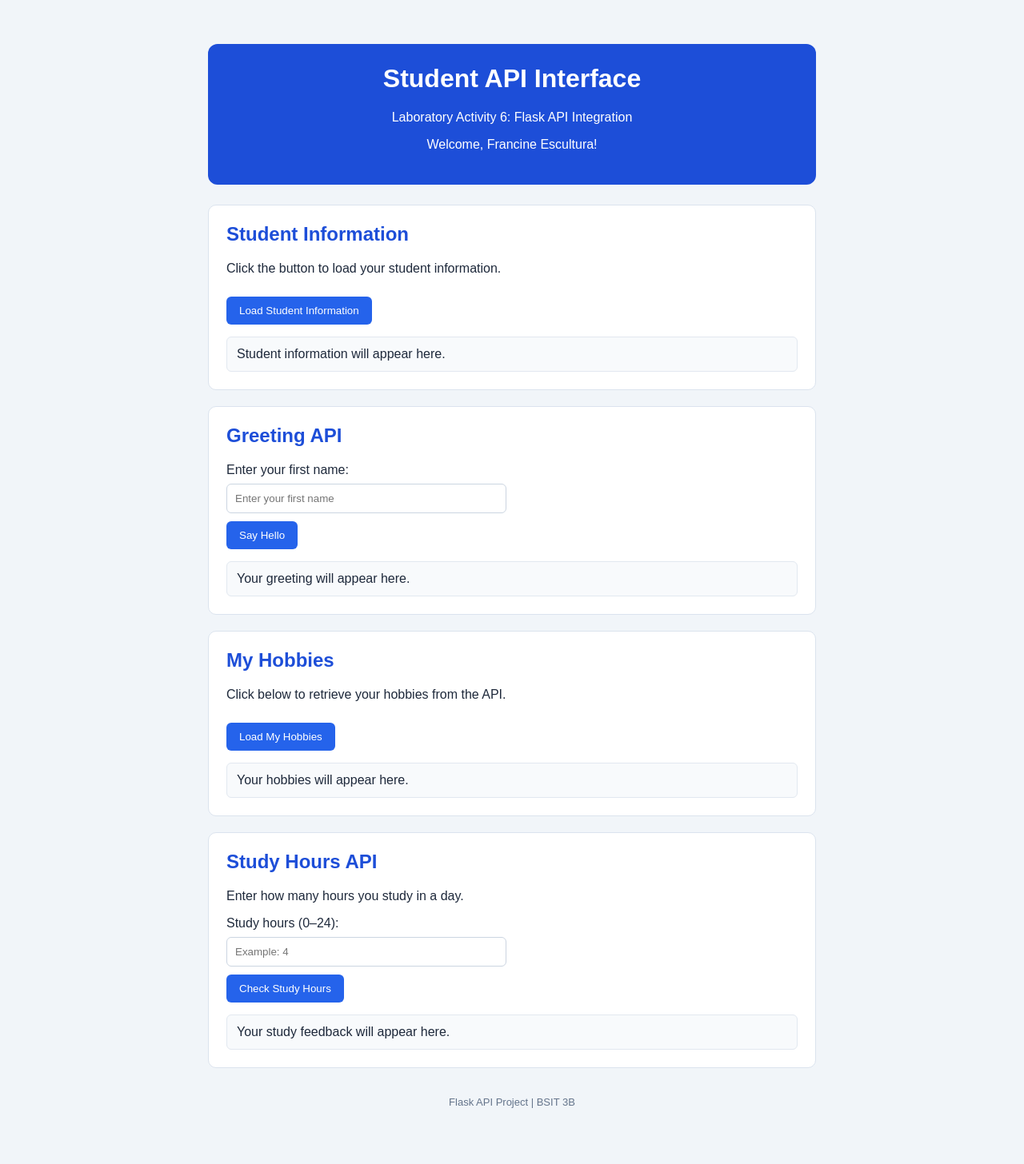
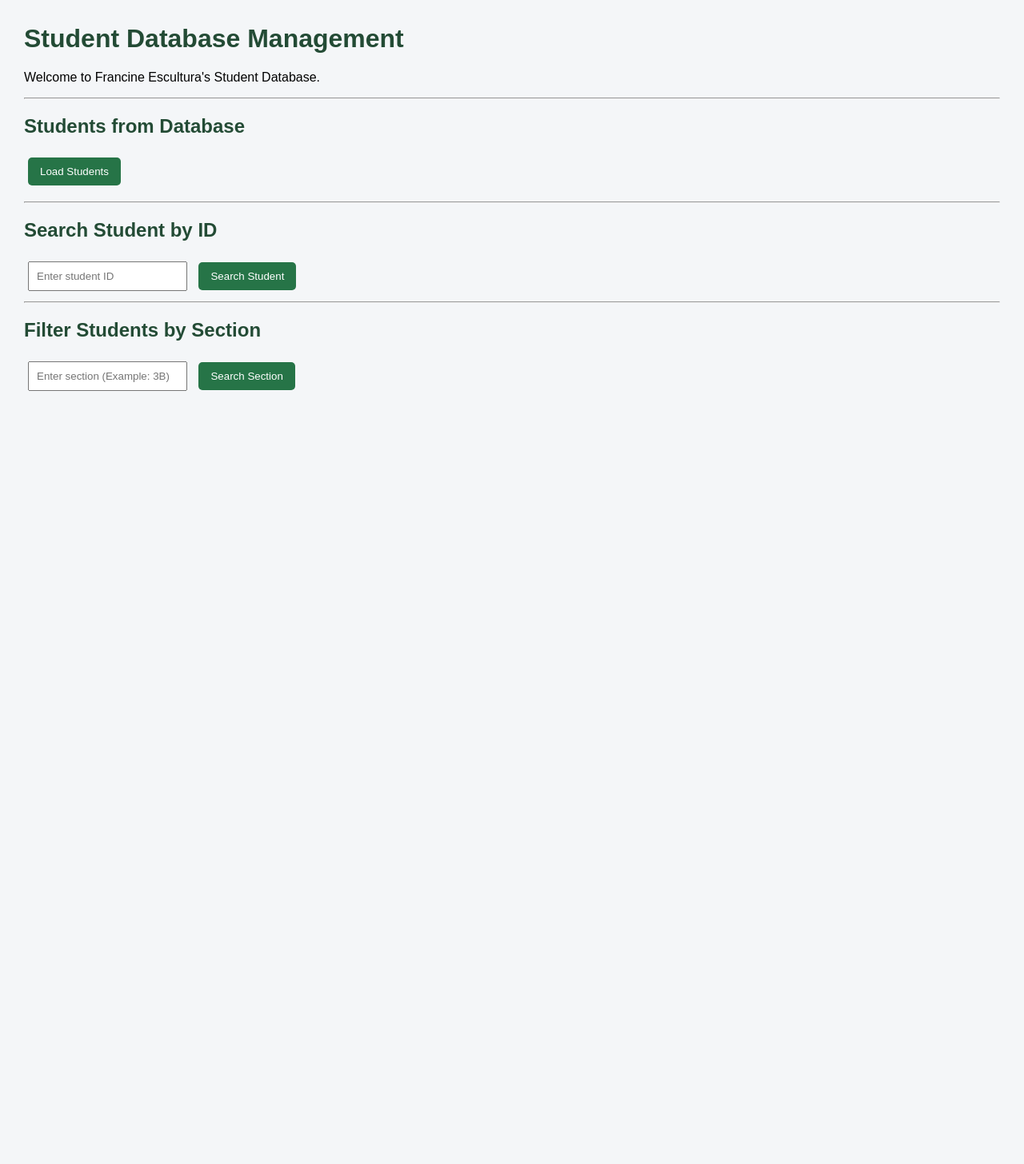
Before and after one commit to esculturafrancine/francineescultura, a Flask app: page / in a window 1280 px wide. Shown: the whole page at 80% size. After the commit the page ends 489 px from the top, so only its background shows below. Run offline with Flask 3, Linux system fonts and the light colour scheme.

Commit message:
Integrate SQLite database with Flask API

```diff
--- a/app.py
+++ b/app.py
@@ -1,16 +1,18 @@
 
+import sqlite3
 from flask import Flask, jsonify, request, render_template
 
 app = Flask(__name__)
 
+def get_db_connection():
+    conn = sqlite3.connect('students.db')
+    conn.row_factory = sqlite3.Row
+    return conn
 
-# Home Page - Display HTML Interface
 @app.route('/')
 def home():
     return render_template('index.html')
 
-
-# 1. Student Information API
 @app.route('/student')
 def get_student():
     return jsonify({
@@ -21,21 +23,11 @@ def get_student():
         "section": "3B"
     })
 
-
-# 2. Greeting API
 @app.route('/hello')
 def say_hello():
-    name = request.args.get('name', 'Student').strip()
+    name = request.args.get('name', 'Student')
+    return jsonify({"message": f"Hello, {name}!"})
 
-    if not name:
-        name = 'Student'
-
-    return jsonify({
-        "message": f"Hello, {name}!"
-    })
-
-
-# 3. Hobbies API
 @app.route('/hobbies')
 def get_hobbies():
     return jsonify({
@@ -44,37 +36,56 @@ def get_hobbies():
             "Listening to music",
             "Watching movies",
             "Learning programming"
-        ],
-        "total_hobbies": 3
+        ]
     })
 
-
-# 4. Study Hours API
 @app.route('/studyhours')
 def study_hours():
     hours = request.args.get('hours', default=None, type=float)
 
-    # Validate study hours
     if hours is None or hours < 0 or hours > 24:
-        return jsonify({
-            "error": "Please enter study hours between 0 and 24."
-        }), 400
-
-    # Provide feedback based on study hours
-    if hours >= 6:
-        message = "Great study effort!"
-    elif hours >= 3:
-        message = "Good study schedule!"
-    else:
-        message = "Consider spending more time studying."
+        return jsonify({"error": "Enter study hours between 0 and 24."}), 400
 
     return jsonify({
         "student": "Francine Escultura",
-        "study_hours": hours,
-        "feedback": message
+        "study_hours": hours
     })
 
+# Get all students from the database
+@app.route('/students')
+def get_students():
+    conn = get_db_connection()
+    students = conn.execute(
+        'SELECT * FROM students'
+    ).fetchall()
+    conn.close()
 
-# Run Flask Application
+    return jsonify([dict(student) for student in students])
+
+# Get one student by ID
+@app.route('/students/<int:id>')
+def get_student_by_id(id):
+    conn = get_db_connection()
+    student = conn.execute(
+        'SELECT * FROM students WHERE id = ?', (id,)
+    ).fetchone()
+    conn.close()
+
+    if student is None:
+        return jsonify({"error": "Student not found"}), 404
+
+    return jsonify(dict(student))
+
+# Additional task: Get students by section
+@app.route('/students/section/<section>')
+def get_students_by_section(section):
+    conn = get_db_connection()
+    students = conn.execute(
+        'SELECT * FROM students WHERE section = ?', (section,)
+    ).fetchall()
+    conn.close()
+
+    return jsonify([dict(student) for student in students])
+
 if __name__ == '__main__':
-    app.run(debug=True)
+    app.run(host='0.0.0.0', port=5000, debug=True, use_reloader=False)
--- a/templates/index.html
+++ b/templates/index.html
@@ -4,350 +4,175 @@
 <head>
     <meta charset="UTF-8">
     <meta name="viewport" content="width=device-width, initial-scale=1.0">
-    <title>Francine's Student API Interface</title>
+    <title>Student Database</title>
 
     <style>
-        * {
-            box-sizing: border-box;
+        body {
+            font-family: Arial, sans-serif;
+            background: #f4f6f8;
+            margin: 30px;
         }
 
-        body {
-            font-family: Arial, sans-serif;
-            max-width: 800px;
-            margin: 35px auto;
-            padding: 20px;
-            background: #f1f5f9;
-            color: #1e293b;
-        }
-
-        header {
-            text-align: center;
-            background: #1d4ed8;
-            color: white;
-            padding: 25px 15px;
-            border-radius: 12px;
-            margin-bottom: 25px;
-        }
-
-        header h1 {
-            margin-top: 0;
-        }
-
-        .card {
-            background: white;
-            padding: 22px;
-            margin-bottom: 20px;
-            border-radius: 10px;
-            border: 1px solid #dbe3ee;
-        }
-
-        h2 {
-            color: #1d4ed8;
-            margin-top: 0;
+        h1, h2 {
+            color: #234b35;
         }
 
         button {
-            background: #2563eb;
+            background: #267447;
             color: white;
+            padding: 10px 15px;
             border: none;
-            border-radius: 6px;
-            padding: 10px 16px;
-            margin-top: 10px;
+            border-radius: 5px;
             cursor: pointer;
+            margin: 5px;
         }
 
         button:hover {
-            background: #1e40af;
+            background: #195632;
+        }
+
+        .student-card {
+            background: white;
+            padding: 12px;
+            margin: 10px 0;
+            border-radius: 6px;
+            border-left: 5px solid #267447;
         }
 
         input {
-            padding: 10px;
-            margin-top: 8px;
-            width: 100%;
-            max-width: 350px;
-            border: 1px solid #cbd5e1;
-            border-radius: 6px;
+            padding: 9px;
+            margin: 5px;
         }
 
-        .result {
-            background: #f8fafc;
-            border: 1px solid #e2e8f0;
-            border-radius: 6px;
-            padding: 12px;
+        #studentList {
             margin-top: 15px;
-            overflow-wrap: anywhere;
-        }
-
-        .result p {
-            margin: 10px 0;
-        }
-
-        footer {
-            text-align: center;
-            color: #64748b;
-            font-size: 13px;
-            padding: 15px;
         }
     </style>
 </head>
 
 <body>
 
-<header>
-    <h1>Student API Interface</h1>
-    <p>Laboratory Activity 6: Flask API Integration</p>
-    <p>Welcome, Francine Escultura!</p>
-</header>
+    <h1>Student Database Management</h1>
+    <p>Welcome to Francine Escultura's Student Database.</p>
 
-<!-- STUDENT INFORMATION -->
-<section class="card">
-    <h2>Student Information</h2>
-    <p>Click the button to load your student information.</p>
+    <hr>
 
-    <button onclick="loadStudent()">
-        Load Student Information
-    </button>
+    <h2>Students from Database</h2>
 
-    <div id="studentResult" class="result" aria-live="polite">
-        Student information will appear here.
-    </div>
-</section>
+    <button onclick="loadStudents()">Load Students</button>
 
-<!-- GREETING API -->
-<section class="card">
-    <h2>Greeting API</h2>
+    <div id="studentList"></div>
 
-    <label for="nameInput">Enter your first name:</label>
-    <br>
-    <input
-        type="text"
-        id="nameInput"
-        placeholder="Enter your first name"
-    >
+    <hr>
 
-    <br>
-    <button onclick="sayHello()">Say Hello</button>
+    <h2>Search Student by ID</h2>
 
-    <div id="greetingResult" class="result" aria-live="polite">
-        Your greeting will appear here.
-    </div>
-</section>
+    <input type="number" id="studentId" placeholder="Enter student ID">
+    <button onclick="loadStudentById()">Search Student</button>
 
-<!-- HOBBIES API -->
-<section class="card">
-    <h2>My Hobbies</h2>
-    <p>Click below to retrieve your hobbies from the API.</p>
+    <div id="singleStudent"></div>
 
-    <button onclick="loadHobbies()">Load My Hobbies</button>
+    <hr>
 
-    <div id="hobbiesResult" class="result" aria-live="polite">
-        Your hobbies will appear here.
-    </div>
-</section>
+    <h2>Filter Students by Section</h2>
 
-<!-- STUDY HOURS API -->
-<section class="card">
-    <h2>Study Hours API</h2>
-    <p>Enter how many hours you study in a day.</p>
+    <input type="text" id="section" placeholder="Enter section (Example: 3B)">
+    <button onclick="loadBySection()">Search Section</button>
 
-    <label for="hoursInput">Study hours (0–24):</label>
-    <br>
-    <input
-        type="number"
-        id="hoursInput"
-        min="0"
-        max="24"
-        step="0.5"
-        placeholder="Example: 4"
-    >
-
-    <br>
-    <button onclick="checkStudyHours()">Check Study Hours</button>
-
-    <div id="studyResult" class="result" aria-live="polite">
-        Your study feedback will appear here.
-    </div>
-</section>
-
-<footer>
-    Flask API Project | BSIT 3B
-</footer>
+    <div id="sectionList"></div>
 
     <script>
-    // 1. STUDENT INFORMATION API
-    function loadStudent() {
-        const result = document.getElementById("studentResult");
-        result.textContent = "Loading student information...";
+        function loadStudents() {
+            fetch('/students')
+            .then(response => response.json())
+            .then(data => {
+                let output = '';
 
-        fetch("/student")
-            .then(response => {
-                if (!response.ok) {
-                    throw new Error("Failed to load student information");
-                }
-                return response.json();
+                data.forEach(student => {
+                    output += `
+                        <div class="student-card">
+                            <b>${student.student_id}</b><br>
+                            Name: ${student.name}<br>
+                            Program: ${student.program}<br>
+                            Year: ${student.year}<br>
+                            Section: ${student.section}
+                        </div>
+                    `;
+                });
+
+                document.getElementById('studentList').innerHTML =
+                    output || '<p>No student records found.</p>';
             })
-            .then(data => {
-                result.replaceChildren();
-
-                const fields = [
-                    ["Student ID", data.student_id],
-                    ["Name", data.name],
-                    ["Program", data.program],
-                    ["Year", data.year],
-                    ["Section", data.section]
-                ];
-
-                fields.forEach(([label, value]) => {
-                    const p = document.createElement("p");
-                    const strong = document.createElement("strong");
-
-                    strong.textContent = label + ": ";
-                    p.appendChild(strong);
-                    p.appendChild(
-                        document.createTextNode(String(value ?? ""))
-                    );
-                    result.appendChild(p);
-                });
-            })
-            .catch(() => {
-                result.textContent =
-                    "Unable to retrieve student information.";
+            .catch(error => {
+                document.getElementById('studentList').innerHTML =
+                    '<p>Unable to retrieve student records.</p>';
             });
         }
 
-    // 2. GREETING API
-    function sayHello() {
-        const name = document.getElementById("nameInput").value.trim();
-        const result = document.getElementById("greetingResult");
+        function loadStudentById() {
+            const id = document.getElementById('studentId').value;
 
-        if (!name) {
-            result.textContent = "Please enter your first name.";
+            if (!id) {
+                alert('Please enter a student ID.');
                 return;
             }
 
-        result.textContent = "Loading greeting...";
+            fetch('/students/' + id)
+            .then(response => response.json())
+            .then(student => {
+                if (student.error) {
+                    document.getElementById('singleStudent').innerHTML =
+                        '<p>Student not found.</p>';
+                    return;
+                }
 
-        fetch("/hello?name=" + encodeURIComponent(name))
-            .then(response => {
-                if (!response.ok) {
-                    throw new Error("Greeting request failed");
-                }
-                return response.json();
+                document.getElementById('singleStudent').innerHTML = `
+                    <div class="student-card">
+                        <b>${student.student_id}</b><br>
+                        Name: ${student.name}<br>
+                        Program: ${student.program}<br>
+                        Year: ${student.year}<br>
+                        Section: ${student.section}
+                    </div>
+                `;
             })
-            .then(data => {
-                result.textContent = data.message;
-            })
-            .catch(() => {
-                result.textContent = "Unable to retrieve greeting.";
+            .catch(error => {
+                document.getElementById('singleStudent').innerHTML =
+                    '<p>Unable to retrieve student.</p>';
             });
         }
 
-    // 3. HOBBIES API
-    function loadHobbies() {
-        const result = document.getElementById("hobbiesResult");
-        result.textContent = "Loading hobbies...";
+        function loadBySection() {
+            const section = document.getElementById('section').value.trim();
 
-        fetch("/hobbies")
-            .then(response => {
-                if (!response.ok) {
-                    throw new Error("Hobbies request failed");
-                }
-                return response.json();
-            })
-            .then(data => {
-                result.replaceChildren();
-
-                const student = document.createElement("p");
-                const strong = document.createElement("strong");
-
-                strong.textContent = "Student: ";
-                student.appendChild(strong);
-                student.appendChild(
-                    document.createTextNode(data.student)
-                );
-                result.appendChild(student);
-
-                const heading = document.createElement("p");
-                heading.textContent = "My hobbies:";
-                result.appendChild(heading);
-
-                const list = document.createElement("ul");
-
-                data.hobbies.forEach(hobby => {
-                    const item = document.createElement("li");
-                    item.textContent = hobby;
-                    list.appendChild(item);
-                });
-
-                result.appendChild(list);
-
-                const total = document.createElement("p");
-                total.textContent =
-                    "Total hobbies: " + data.total_hobbies;
-                result.appendChild(total);
-            })
-            .catch(() => {
-                result.textContent = "Unable to retrieve hobbies.";
-            });
-    }
-
-    // 4. STUDY HOURS API
-    function checkStudyHours() {
-        const input = document.getElementById("hoursInput");
-        const result = document.getElementById("studyResult");
-        const hours = input.value.trim();
-
-        if (hours === "") {
-            result.textContent = "Please enter your study hours.";
+            if (!section) {
+                alert('Please enter a section.');
                 return;
             }
 
-        const numberOfHours = Number(hours);
+            fetch('/students/section/' + encodeURIComponent(section))
+            .then(response => response.json())
+            .then(data => {
+                let output = '';
 
-        if (!Number.isFinite(numberOfHours) ||
-            numberOfHours < 0 ||
-            numberOfHours > 24) {
-            result.textContent =
-                "Please enter a number between 0 and 24.";
-            return;
-        }
+                data.forEach(student => {
+                    output += `
+                        <div class="student-card">
+                            <b>${student.student_id}</b><br>
+                            Name: ${student.name}<br>
+                            Program: ${student.program}<br>
+                            Year: ${student.year}<br>
+                            Section: ${student.section}
+                        </div>
+                    `;
+                });
 
-        result.textContent = "Checking your study hours...";
-
-        fetch("/studyhours?hours=" + encodeURIComponent(hours))
-            .then(async response => {
-                const data = await response.json();
-
-                if (!response.ok) {
-                    throw new Error(data.error || "Request failed");
-                }
-
-                return data;
-            })
-            .then(data => {
-                result.replaceChildren();
-
-                const details = [
-                    ["Student", data.student],
-                    ["Study hours", data.study_hours],
-                    ["Feedback", data.feedback]
-                ];
-
-                details.forEach(([label, value]) => {
-                    const p = document.createElement("p");
-                    const strong = document.createElement("strong");
-
-                    strong.textContent = label + ": ";
-                    p.appendChild(strong);
-                    p.appendChild(
-                        document.createTextNode(String(value))
-                    );
-                    result.appendChild(p);
-                });
+                document.getElementById('sectionList').innerHTML =
+                    output || '<p>No students found in this section.</p>';
             })
             .catch(error => {
-                result.textContent =
-                    error.message || "Unable to check study hours.";
+                document.getElementById('sectionList').innerHTML =
+                    '<p>Unable to retrieve records.</p>';
             });
         }
     </script>
```
Also changed, not shown: init_db.py (added, +37 -0 lines), students.db (added), templates/api_client.py (added). Lines whose indentation alone changed are shown as unchanged.
